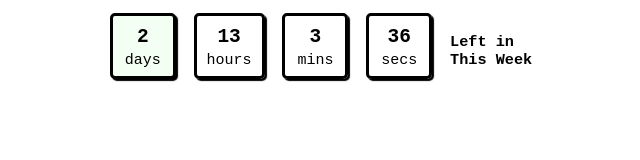
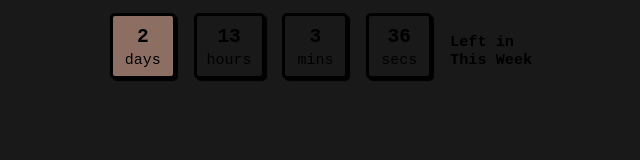
Before and after one commit to mujithefujirat/notion-minimal-time-left-week-monday-personal, a plain HTML site: page index.html in a window 1280 px wide. Shown: the whole page, without its empty margins (319-959 px from the left). Drawn offline with Linux system fonts and the light colour scheme.

Commit message:
Update index.html

```diff
--- a/index.html
+++ b/index.html
@@ -10,7 +10,8 @@
         body{
             text-align: center;
             font-family: monospace;
-            background-color: #fff;
+            font-color: #e9e5e3;
+            background-color: #191919;
         }
         .box{
             display: inline-block;
@@ -40,7 +41,7 @@
         }
 
         #days{
-            background-color:  #f3fff3; ;
+            background-color:  #8d6e63; ;
         }
 
 
```
